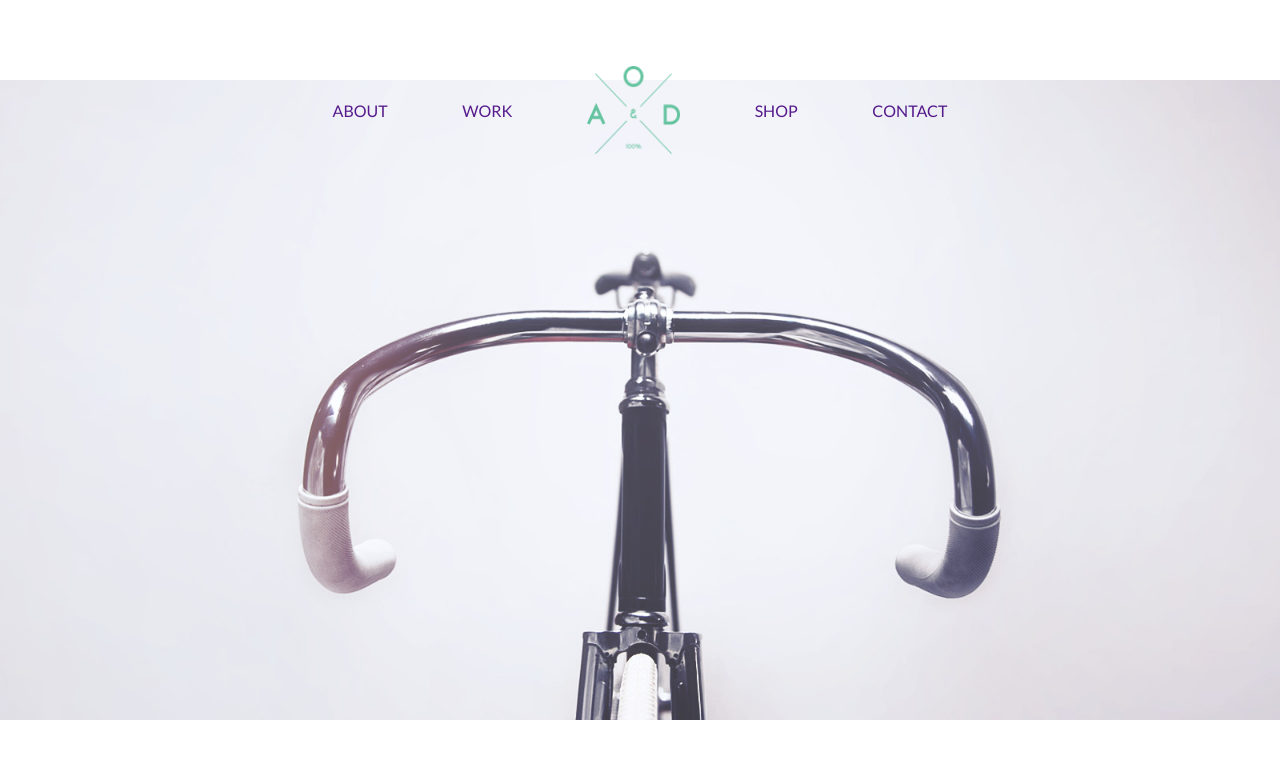
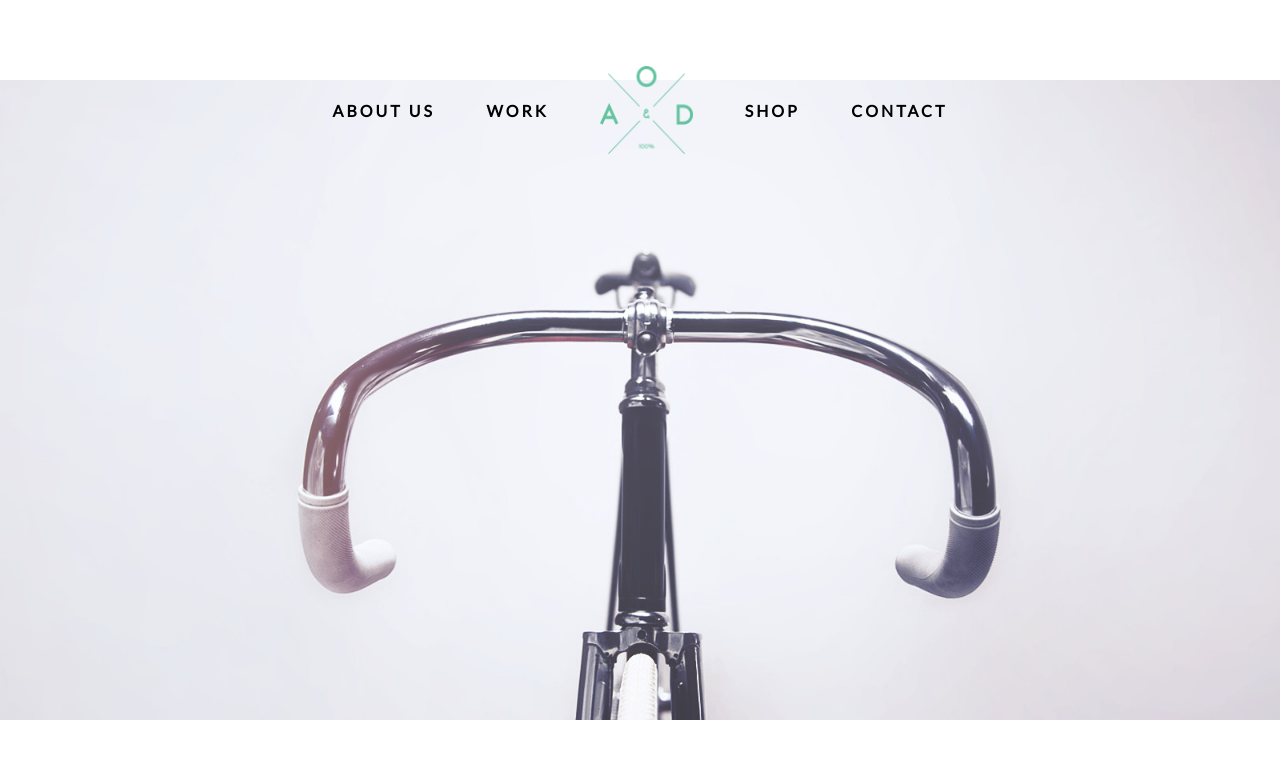
Before and after one commit to Dinclaise/training-1, a plain HTML site: page index.html in a window 1280 px wide. Drawn offline with Linux system fonts and the light colour scheme.

Commit message:
0.0.1.9.5
Added changes

```diff
--- a/index.html
+++ b/index.html
@@ -12,7 +12,7 @@
 		<nav class="row">
 			<ul id="menu" class="row">
 				<li class="links">
-					<a href="" class="menu__link">About</a>
+					<a href="" class="menu__link">About Us</a>
 				</li>
 				<li class="links">
 					<a href="" class="menu__link">Work</a>
--- a/style.css
+++ b/style.css
@@ -62,7 +62,7 @@
 	text-align: center;
 	padding-top: 66px;
 }
-/*		святой пиздец	*/
+
 .logo {
 	height: 88px;
 	width: 93px;
@@ -71,9 +71,12 @@
 	list-style-type: none;
 }
 
-/*	======================	*/
+
 a {
 	text-decoration: none;
 	text-transform: uppercase;
 	font-size: 16px;
+	font-weight: 600;
+	color: #000;
+	letter-spacing: 3px;
 }
```
